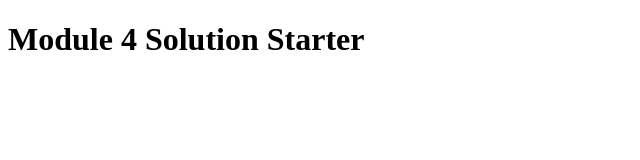
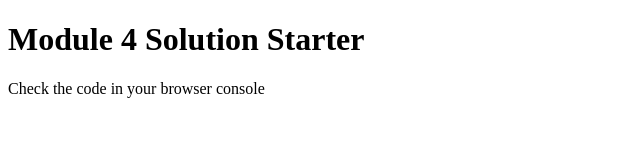
Before and after one commit to AndrewMosh/Arrays, a plain HTML site: page index.html in a window 1280 px wide. Shown: the whole page, without its empty margins (0-640 px from the left). Drawn offline with Linux system fonts and the light colour scheme.

Commit message:
Update index.html

```diff
--- a/index.html
+++ b/index.html
@@ -12,5 +12,6 @@
 </head>
 <body>
   <h1>Module 4 Solution Starter</h1>
+  <p> Check the code in your browser console </p>
 </body>
 </html>
```
